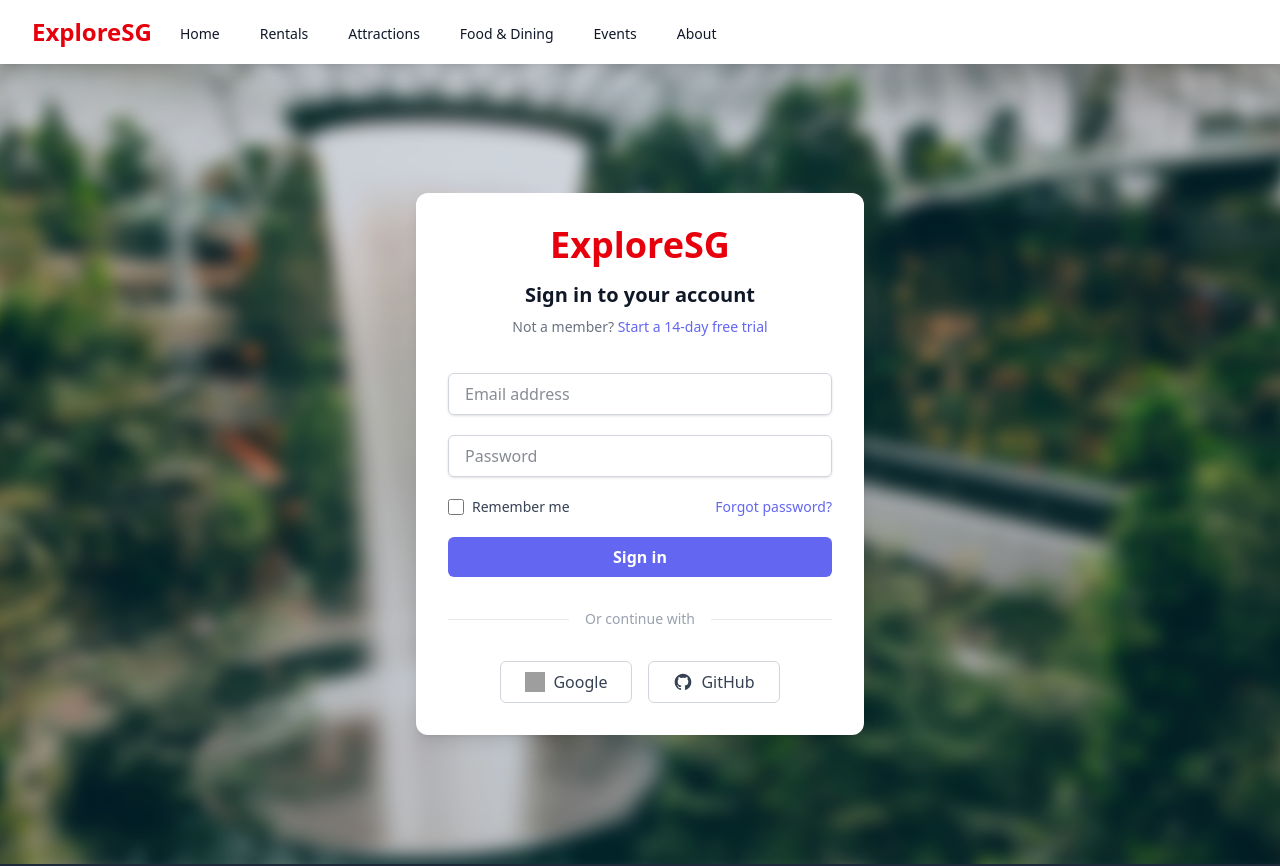
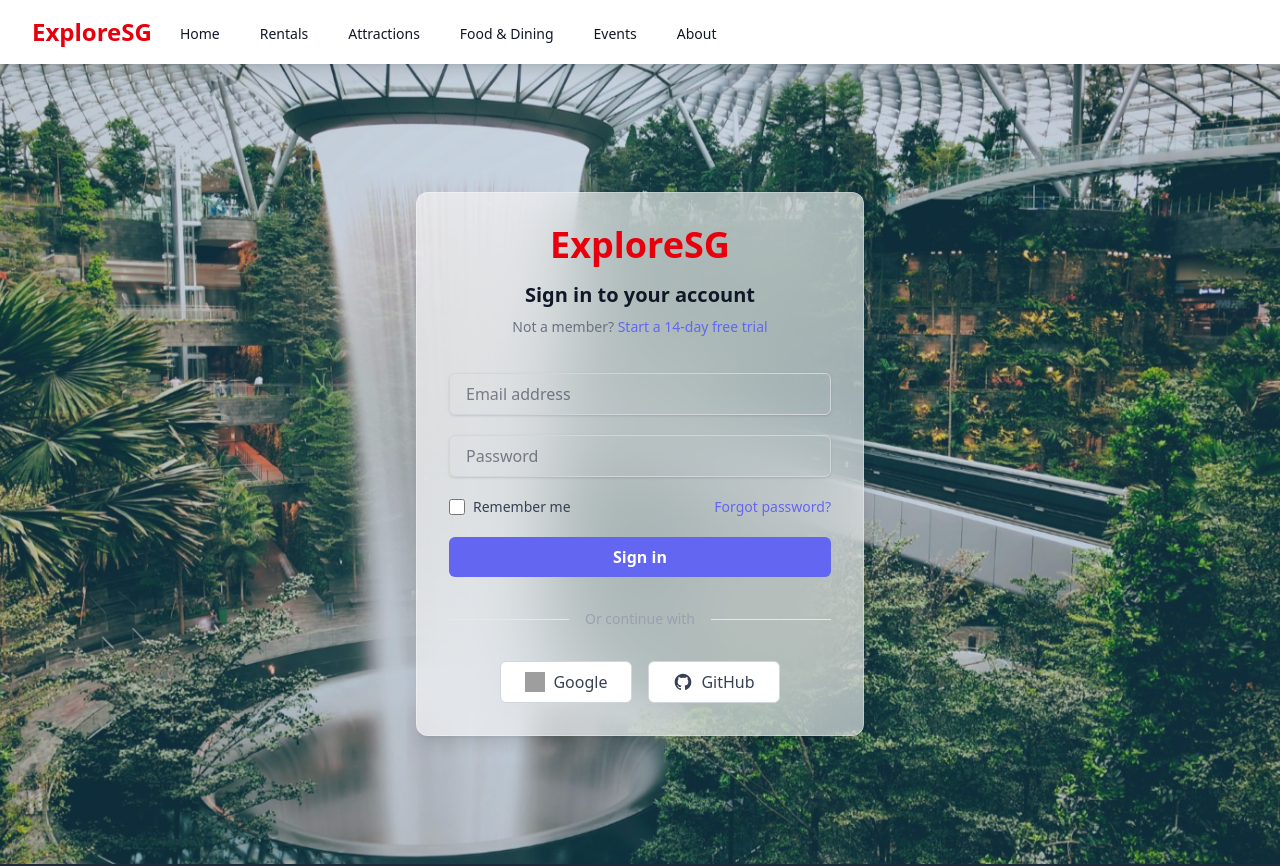
Before and after one commit to XploreSG/exploresg-frontend-service, a React (Vite) app: page /login in a window 1280 px wide. Shown: the top 866 px of the page. Built offline with nearby package versions, Linux system fonts and the light colour scheme; grey boxes are pictures that could not be loaded.

Commit message:
EXPLORE-11: Login Page Finalised

```diff
--- a/src/pages/SignInPage.tsx
+++ b/src/pages/SignInPage.tsx
@@ -3,16 +3,21 @@ import React from "react";
 const SignInPage: React.FC = () => {
   return (
     <div className="relative flex min-h-screen w-screen items-center justify-center overflow-hidden">
-      {/* Blurred, animated background image */}
+      {/* Animated background image (no blur) */}
       <div
-        className="bg-zoom-animate absolute inset-0 -z-10 bg-cover bg-center blur-sm brightness-90"
+        className="bg-zoom-animate absolute inset-0 -z-20 bg-cover bg-center brightness-90 transition-all duration-1000"
         style={{
           backgroundImage: "url('/assets/exploresg-backdrop-jewel.jpg')",
         }}
         aria-hidden="true"
       />
-      {/* Foreground: Sign-in form */}
-      <div className="bg-opacity-90 w-full max-w-md rounded-xl bg-white p-8 shadow-lg backdrop-blur-md">
+      {/* Glass-like blue overlay */}
+      <div
+        className="absolute inset-0 -z-10 bg-blue-300/10"
+        aria-hidden="true"
+      />
+      {/* Foreground: Glassmorphic Sign-in form */}
+      <div className="w-full max-w-md rounded-xl border border-white/30 bg-white/60 p-8 shadow-lg backdrop-blur-2xl">
         <div className="flex flex-col items-center">
           <h1 className="text-4xl font-bold text-red-600">ExploreSG</h1>
           <h2 className="mt-4 mb-2 text-center text-xl font-extrabold text-gray-900">
```
